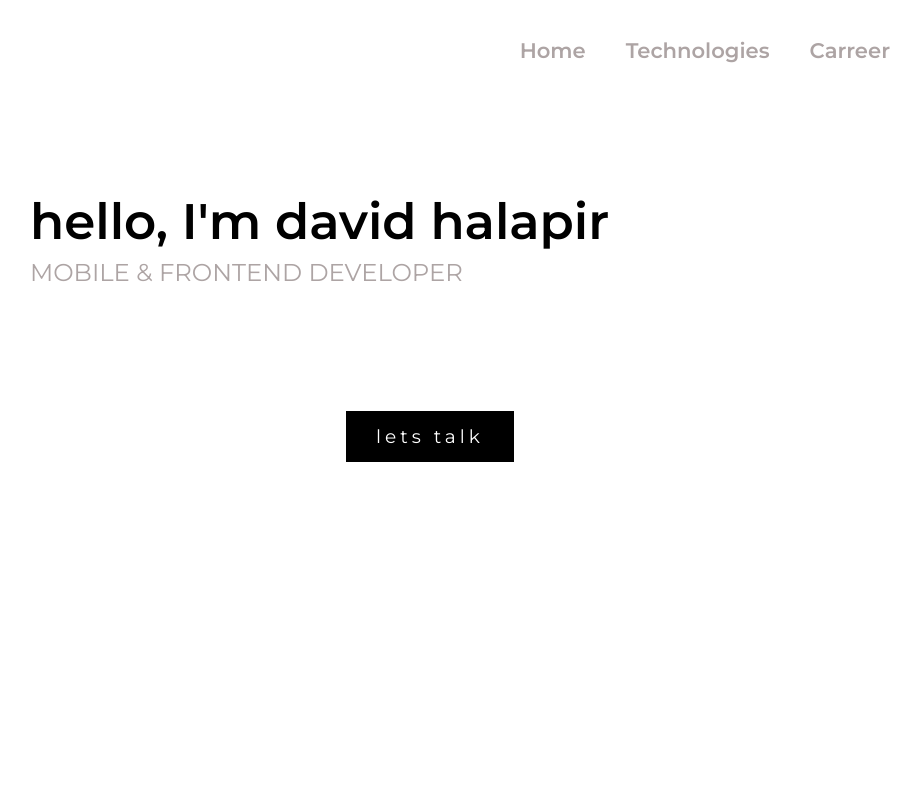
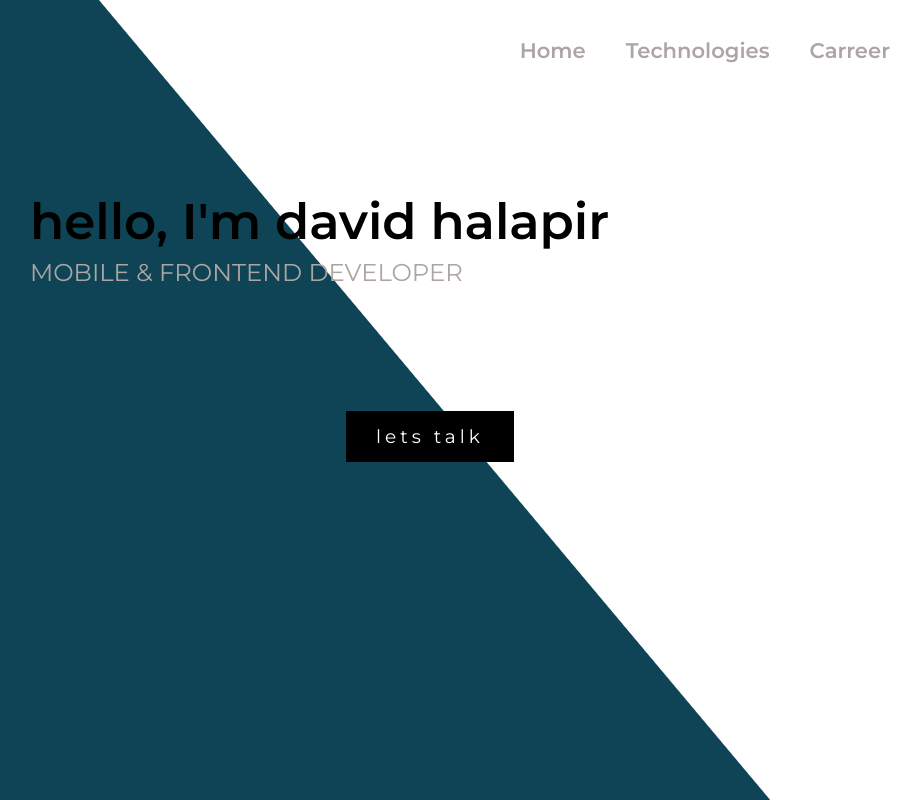
Before and after one commit to hala94/david_h_web, a React (Create React App) app: page / in a window 1280 px wide. Shown: the whole page, without its empty margins (210-1131 px from the left). Built offline with nearby package versions, Linux system fonts and the light colour scheme.

Commit message:
implemented slanted background

```diff
--- a/public/index.html
+++ b/public/index.html
@@ -30,6 +30,7 @@
   <body>
     <noscript>You need to enable JavaScript to run this app.</noscript>
     <div id="root"></div>
+    <!-- <div id="portal-root"></div> -->
     <!--
       This HTML file is a template.
       If you open it directly in the browser, you will see an empty page.
--- a/src/components/app/index.tsx
+++ b/src/components/app/index.tsx
@@ -37,12 +37,10 @@ export function App() {
 
 	return (
 		<div className={styles.container}>
+			<div
+				className={`${styles.slanted_background} ${styles.background_animation}`}
+			></div>
 			<div className={styles.content_container}>
-				{/* <div className={styles.column_container}>
-					<div className={styles.colored_column_container}>
-						<div className={styles.colored_column}></div>
-					</div>
-				</div> */}
 				<Spacer top={32}></Spacer>
 				<NavigationBar className={styles.navigation_bar}>
 					<NavigationItem
--- a/src/components/app/styles.module.css
+++ b/src/components/app/styles.module.css
@@ -3,6 +3,11 @@
 	justify-content: center;
 	width: 100%;
 	min-height: 100vh;
+	position: relative;
+}
+
+:root {
+	--animation_background_size: 300%;
 }
 
 .content_container {
@@ -10,7 +15,6 @@
 	flex-direction: column;
 	width: 100%;
 	max-width: 960px;
-	position: relative;
 }
 
 .navigation_bar {
@@ -87,4 +91,39 @@
 	.navigation_bar {
 		justify-content: center;
 	}
+
+	:root {
+		--animation_background_size: 200%;
+	}
 }
+
+
+
+.slanted_background {
+	position: fixed;
+	top: 0%;
+	left: 0%;
+	bottom: 0%;
+	width: 100%;
+	background-image: linear-gradient(50deg, #0e4455 70%, white calc(70% + 1px));
+	background-size: 100% var(--animation_background_size);
+	background-position: 0% 0%;
+	z-index: -4;
+}
+
+
+
+.background_animation {
+	animation: animatedBackground1 25s ease-in-out forwards;
+	animation-direction: alternate;
+	animation-iteration-count: infinite;
+}
+
+@keyframes animatedBackground1 {
+	from {
+		background-position: auto;
+	}
+	to {
+		background-position: 0% 15%;
+	}
+}
--- a/src/components/home/index.tsx
+++ b/src/components/home/index.tsx
@@ -28,7 +28,7 @@ export function Home() {
 			</div>
 			<Spacer top={64}></Spacer>
 			<div className={styles.avatar_container}>
-				<Asset className={styles.avatar_item} name="david_avatar"></Asset>
+				{/* <Asset className={styles.avatar_item} name="david_avatar"></Asset> */}
 			</div>
 			<Spacer bottom={64}></Spacer>
 			<Button
--- a/src/index.css
+++ b/src/index.css
@@ -3,6 +3,7 @@ body {
 	font-family: 'Montserrat', sans-serif, -apple-system, BlinkMacSystemFont;
 	-moz-osx-font-smoothing: grayscale;
 	overflow-x: hidden;
+	position: relative;
 }
 
 button {
@@ -22,6 +23,16 @@ p {
 }
 
 #root {
-	height: 100vh;
+	min-height: 100vh;
 	width: 100vw;
 }
+
+#portal-root {
+	min-height: 100vh;
+	width: 100vw;
+	overflow: hidden;
+	position: absolute;
+	top: 0%;
+	bottom: 0%;
+	left: 0%;
+}
```
